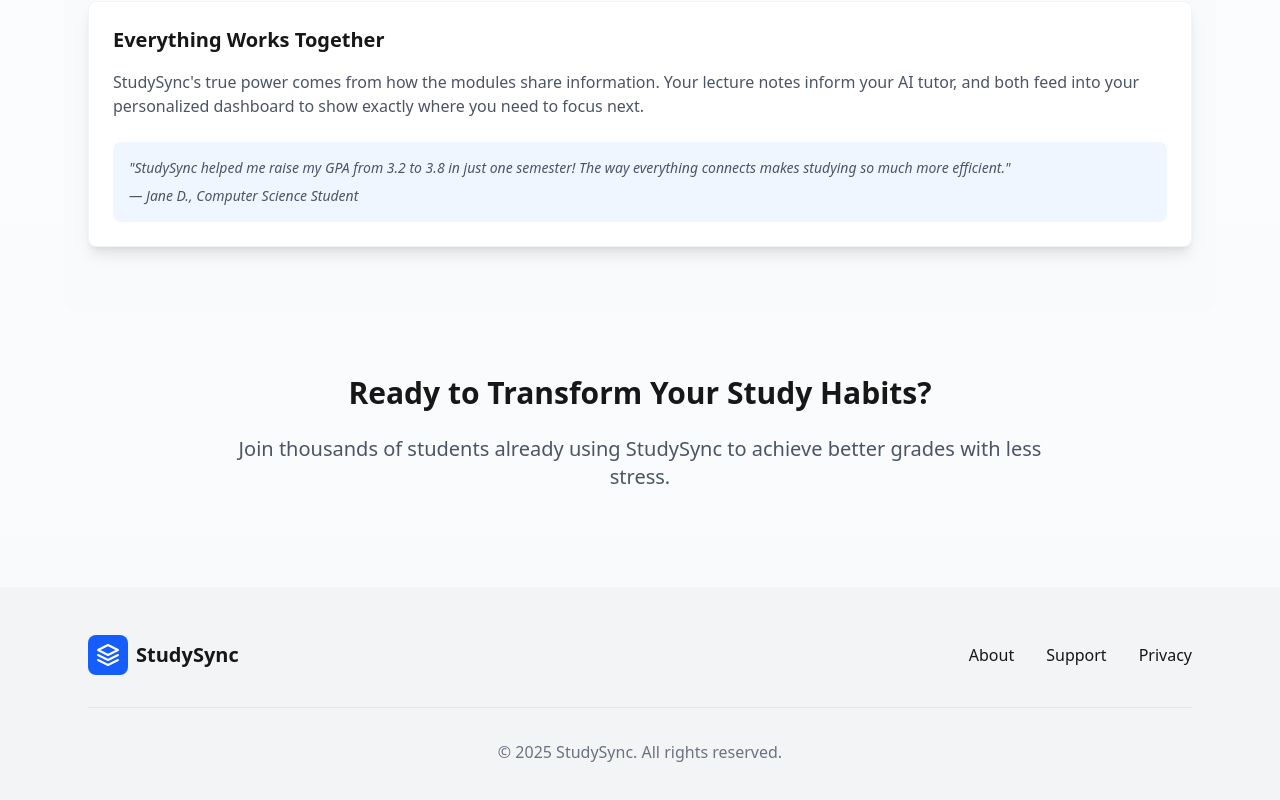
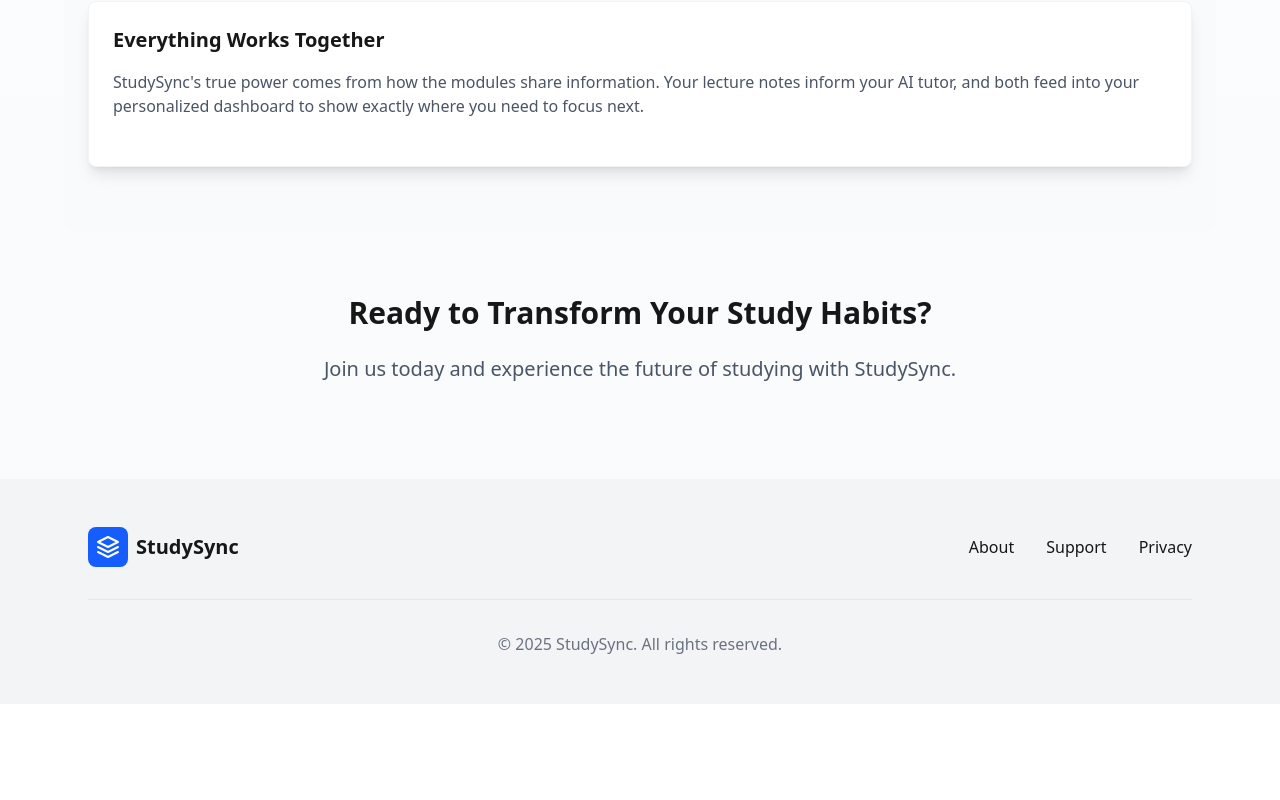
Before and after one commit to Zia-ullah-khan/studysync, a Next.js app: page / in a window 1280 px wide. Shown: the part 1305-2105 px from the top of the page. After the commit the page ends 2009 px from the top, so only its background shows below. Built offline with nearby package versions, Linux system fonts and the light colour scheme.

Commit message:
refactor: Update testimonials section and enhance call to action in Home component

```diff
--- a/src/app/page.tsx
+++ b/src/app/page.tsx
@@ -150,19 +150,13 @@ export default function Home() {
             StudySync&apos;s true power comes from how the modules share information. Your lecture notes inform your AI tutor,
             and both feed into your personalized dashboard to show exactly where you need to focus next.
           </p>
-          <div className="bg-blue-50 dark:bg-blue-900/20 p-4 rounded-lg">
-            <p className="text-sm italic text-gray-600 dark:text-gray-300">
-              &quot;StudySync helped me raise my GPA from 3.2 to 3.8 in just one semester! The way everything connects makes studying so much more efficient.&quot;
-              <span className="block mt-2 font-medium">— Jane D., Computer Science Student</span>
-            </p>
-          </div>
         </div>
       </section>
 
       <section className="max-w-4xl mx-auto px-6 py-16 text-center">
         <h2 className="text-3xl font-bold mb-6">Ready to Transform Your Study Habits?</h2>
         <p className="text-xl text-gray-600 dark:text-gray-300 mb-8">
-          Join thousands of students already using StudySync to achieve better grades with less stress.
+          Join us today and experience the future of studying with StudySync.
         </p>
       </section>
 
```
